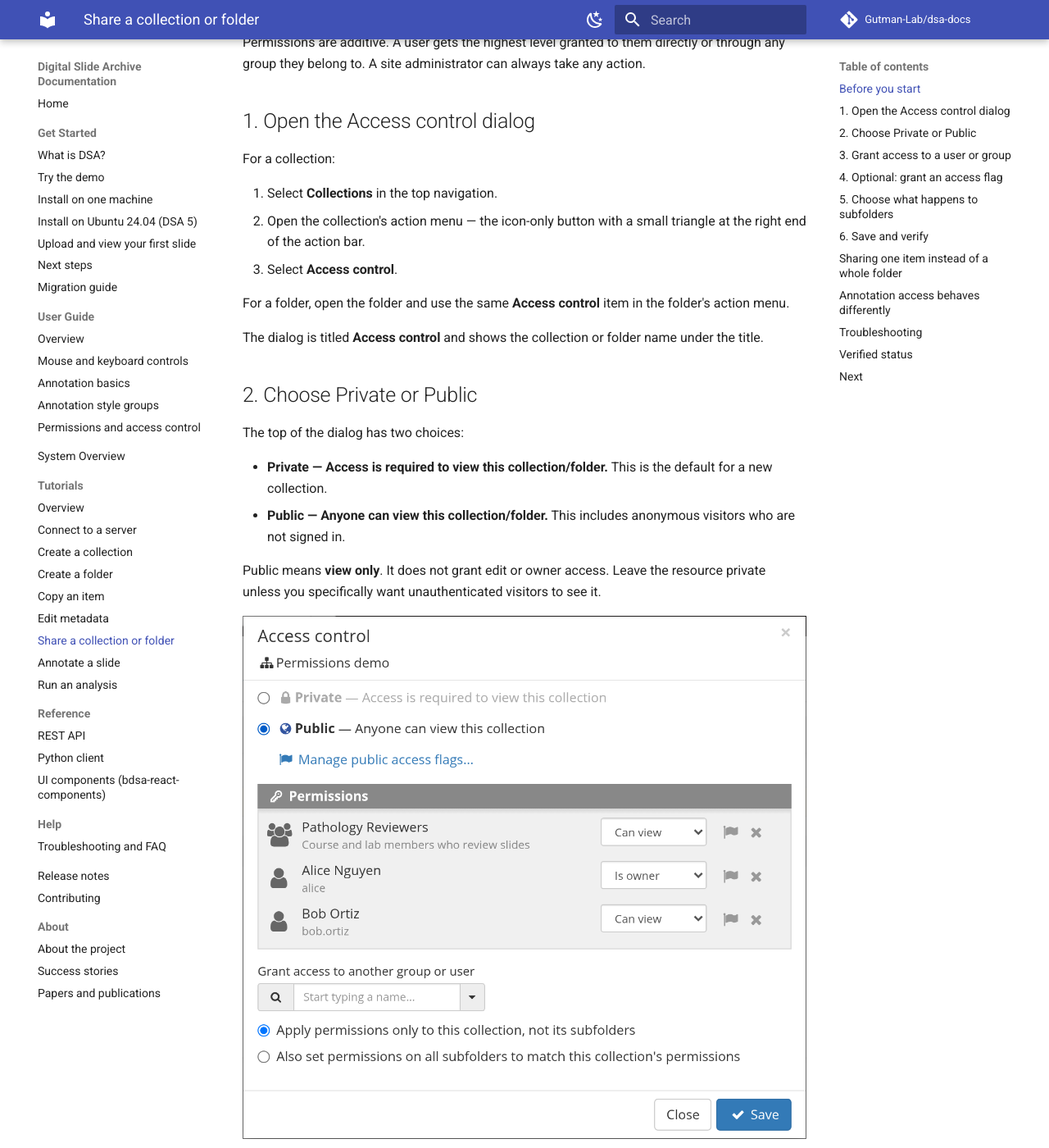
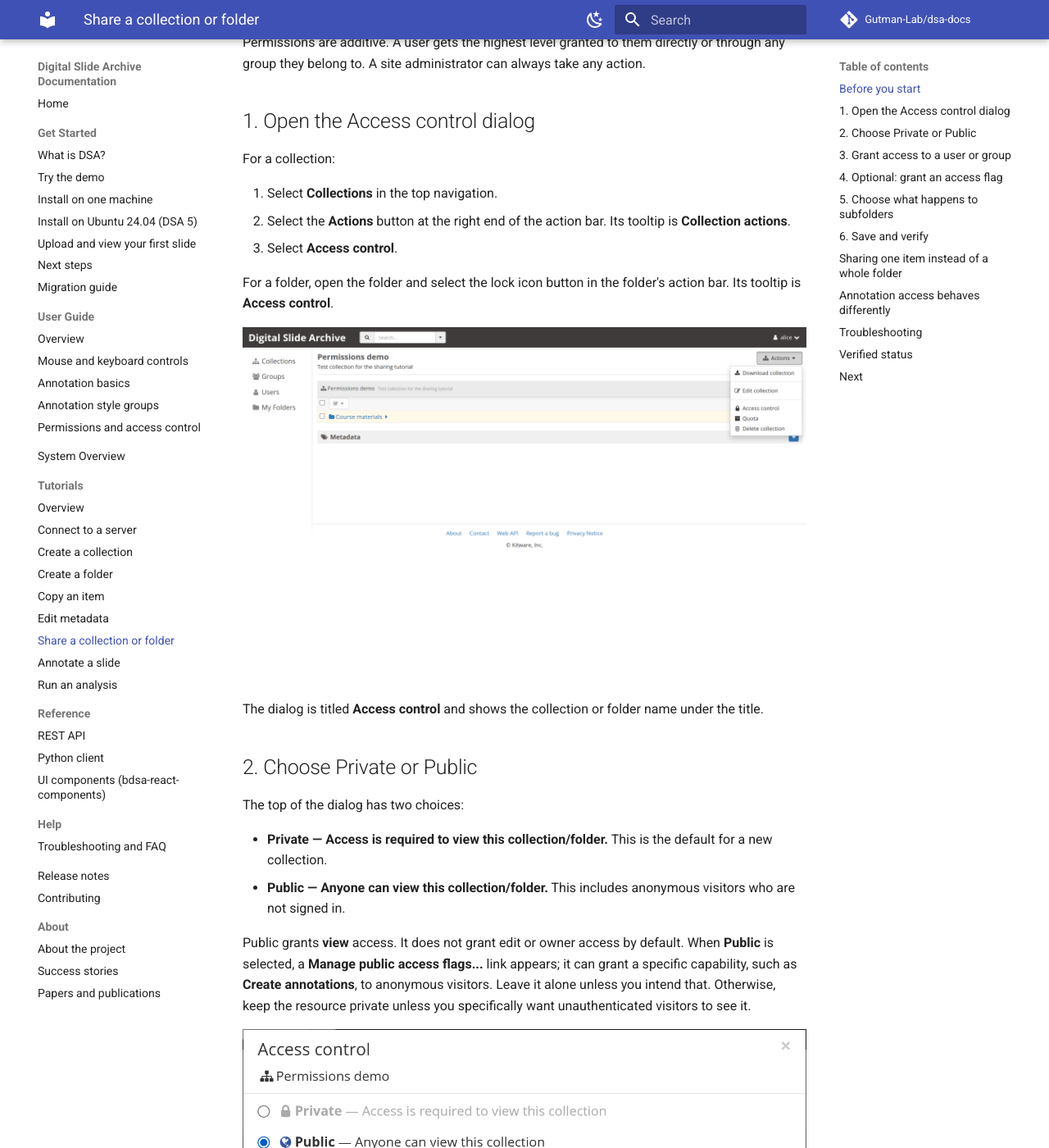
Before and after one commit to Gutman-Lab/dsa-docs, an MkDocs documentation site: the page built from docs/tutorials/share-a-collection.md, in a window 1280 px wide and 1400 px high, scrolled down 850 px. Shown: the whole window at 82% size. Built offline with MkDocs 1.6.1 and Material for MkDocs 9.7.7, drawn with Linux system fonts in a browser that asks for light colours; comment, search, counter and statistics services are not loaded.

Commit message:
Polish sharing tutorial labels and screenshots

```diff
--- a/docs/tutorials/share-a-collection.md
+++ b/docs/tutorials/share-a-collection.md
@@ -33,12 +33,14 @@ take any action.
 For a collection:
 
 1. Select **Collections** in the top navigation.
-2. Open the collection's action menu — the icon-only button with a small
-   triangle at the right end of the action bar.
+2. Select the **Actions** button at the right end of the action bar. Its tooltip
+   is **Collection actions**.
 3. Select **Access control**.
 
-For a folder, open the folder and use the same **Access control** item in the
-folder's action menu.
+For a folder, open the folder and select the lock icon button in the folder's
+action bar. Its tooltip is **Access control**.
+
+![The collection Actions menu with Access control](../assets/tutorials/share-collection-actions-menu.png)
 
 The dialog is titled **Access control** and shows the collection or folder name
 under the title.
@@ -52,7 +54,10 @@ The top of the dialog has two choices:
 - **Public — Anyone can view this collection/folder.** This includes anonymous
   visitors who are not signed in.
 
-Public means **view only**. It does not grant edit or owner access. Leave the
+Public grants **view** access. It does not grant edit or owner access by
+default. When **Public** is selected, a **Manage public access flags...** link
+appears; it can grant a specific capability, such as **Create annotations**, to
+anonymous visitors. Leave it alone unless you intend that. Otherwise, keep the
 resource private unless you specifically want unauthenticated visitors to see
 it.
 
@@ -83,7 +88,7 @@ leaving the rest of the folder read-only.
 Flags are additive: granting a flag never reduces a role. Use a flag when a
 reviewer should annotate but not rename, move, or delete slides.
 
-![Access flags popover showing the Create annotations checkbox](../assets/tutorials/share-folder-flags.png)
+![Access flags popover with Create annotations over the folder Access control dialog](../assets/tutorials/share-folder-flags.png)
 
 ## 5. Choose what happens to subfolders
 
```
Also changed, not shown: docs/assets/tutorials/share-collection-actions-menu.png (added), docs/assets/tutorials/share-folder-flags.png.
